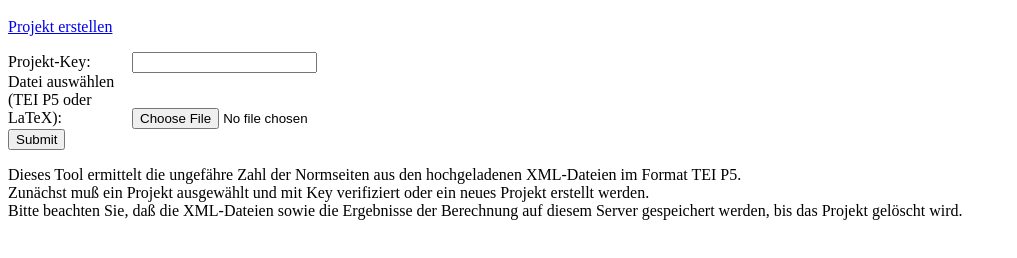
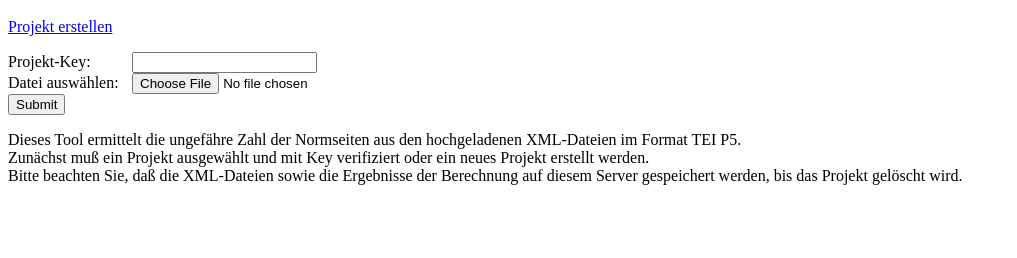
Before and after one commit to baukast/pageCount, a plain HTML site: page index.html in a window 1280 px wide. Shown: the part 48-306 px from the top of the page, without its empty margins (0-1017 px from the left). Drawn offline with Linux system fonts and the light colour scheme.

Commit message:
Text anpassen

```diff
--- a/index.html
+++ b/index.html
@@ -19,7 +19,7 @@
             <label>Projekt-Key: </label>
             <input id="key"/>
             <br/>
-            <label>Datei auswählen (TEI P5 oder LaTeX): </label>
+            <label>Datei auswählen: </label>
             <input type="file" id="file"/>
             <br/>
             <input type="submit"/>
```
